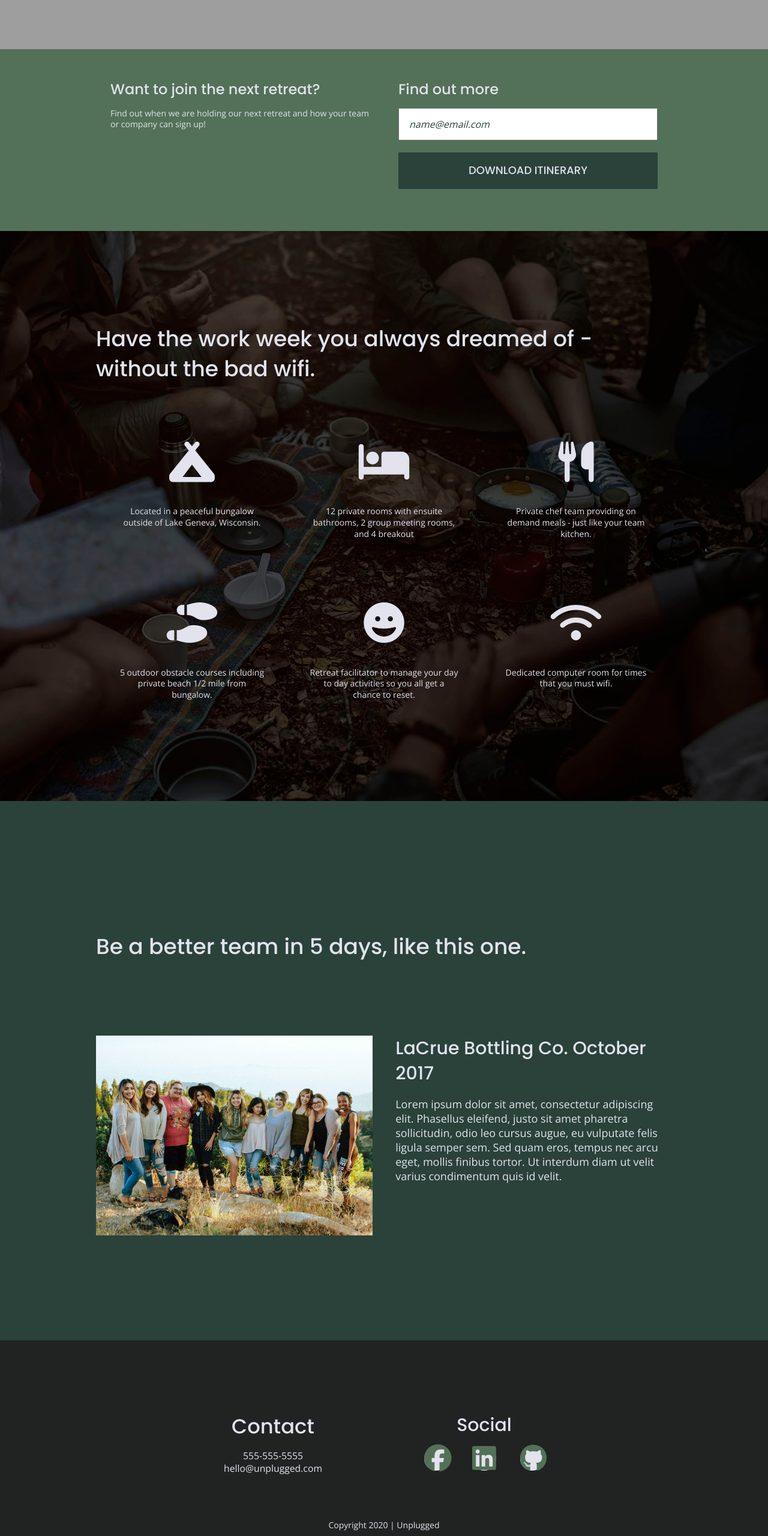
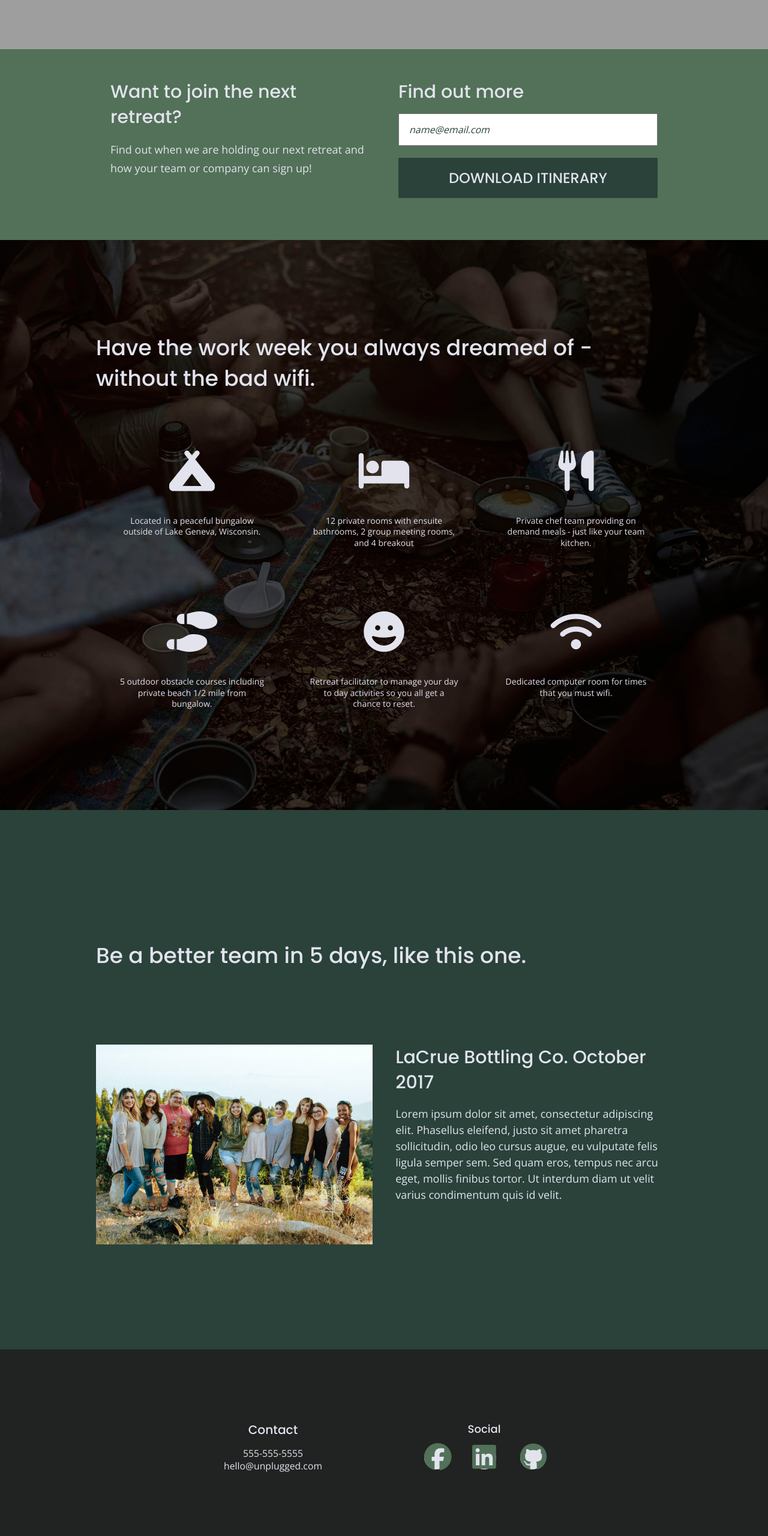
Before and after one commit to tylerthietje/206-repo, a plain HTML site: page 206-unplugged/index.html in a window 1280 px wide. Shown: the part 800-3360 px from the top of the page at 60% size. Drawn offline with nearby package versions, Linux system fonts and the light colour scheme; grey boxes are pictures that could not be loaded.

Commit message:
added finishing touches to site

```diff
--- a/206-unplugged/css/main.css
+++ b/206-unplugged/css/main.css
@@ -289,6 +289,10 @@ footer h3 {
 
 }
 
+p.copyright {
+  padding-top: 50px;
+}
+
 
 
 
@@ -333,7 +337,7 @@ aside h3 {
 
 aside p {
   font-size: .875em;
-  line-height: 1.25;
+  line-height: 1.5;
 }
 
 aside .form {
@@ -442,11 +446,19 @@ p.features-item-description {
   color: #e2e3ed;
 }
 
+.mission h2 {
+  word-spacing: .2em;
+}
+
 .mission-content {
   display: flex;
   justify-content: center;
   align-items: center;
   flex-flow: row wrap;
+}
+
+.mission-content p {
+  line-height: 1.5;
 }
 
 .map figure {
@@ -511,6 +523,7 @@ p.features-item-description {
 
 .faq-content p {
   margin: 5px 0 16px 0;
+  line-height: 1.5;
 }
 
 
@@ -648,6 +661,8 @@ header a {
     font-weight: 700;
   }
 
+  /* --Hero-- */
+
   .hero-area {
     min-height: 600px;
   }
@@ -657,6 +672,8 @@ header a {
     line-height: 1;
     margin: 0;
   }
+
+  /* --Aside-- */
 
   aside .content-wrapper {
     display: flex;
@@ -678,9 +695,14 @@ aside .form-description {
 
   aside p {
     font-size: .875em;
+    line-height: 1.75;
   }
 
+  input[type=button] {
+    font-size: 1.125em;
+  }
 
+  /* --Features-- */
 
   .features {
     min-height: 850px;
@@ -700,7 +722,7 @@ p.features-item-description {
     padding: 40px 20px;
   }
 
-/* Reviews */
+  /* --Reviews-- */
   .reviews {
 
   }
@@ -732,6 +754,12 @@ p.features-item-description {
     width: 48%;
   }
 
+  .reviews p {
+    line-height: 1.5;
+  }
+
+  /* --Footer-- */
+
   .footer-content {
     display: flex;
     justify-content: space-around;
@@ -747,16 +775,20 @@ p.features-item-description {
   .mission-content {
     display: flex;
     justify-content: space-between;
-  align-items: center;
+    align-items: flex-start;
   }
 
   .mission-content p {
     width: 45%;
   }
 
+  /* --Map-- */
+
   .map figure {
     padding-bottom: 46%;
   }
+
+  /* --Contact-- */
 
   .contact-section .content-wrapper h2 {
     width: 620px;
@@ -780,7 +812,7 @@ p.features-item-description {
   }
 
   .faq-content {
-  flex-basis: 40%;
+    flex-basis: 45%;
   }
 
   .faq h2 {
@@ -799,6 +831,8 @@ p.features-item-description {
       max-width: 960px;
   }
 
+  /* --Header-- */
+
   header a {
     font-weight: 700;
     font-size: 1.25em;
@@ -809,7 +843,8 @@ h2 {
   }
 
   h3, h4 {
-  font-size: 1.875em;
+    font-size: 1.125em;
+    font-weight: 500;
   }
 
   p {
@@ -819,7 +854,7 @@ p {
 
 
 
-/* Hero*/
+/* --Hero-- */
   .hero-area .content-wrapper {
     margin: 0;
   }
@@ -834,7 +869,7 @@ p {
     margin-top: 50px;
   }
 
-/* Aside*/
+  /* --Aside-- */
   aside .content-wrapper {
     justify-content: space-around;
   }
@@ -844,7 +879,21 @@ aside .content-wrapper .form {
     width: 25%;
   }
 
-/* Features*/
+  aside h3 {
+    font-size: 1.875em;
+  }
+
+  aside p {
+    font-size: 1.125em;
+    line-height: 1.75;
+  }
+
+  input[type=button] {
+    font-size: 1.5em;
+  }
+
+  /* --Features-- */
+
   .features h2 {
     width: 100%;
   }
@@ -853,13 +902,12 @@ aside .content-wrapper .form {
     flex-basis: 80%;
   }
 
-
-
   .features article {
     flex-basis: 30%;
   }
 
-/* Reviews*/
+  /* --Reviews-- */
+
   .reviews {
     padding-bottom: 100px;
   }
@@ -885,6 +933,8 @@ aside .content-wrapper .form {
     margin: 0;
   }
 
+  /* --Map-- */
+
   .map figure {
     padding-bottom: 38%;
   }
@@ -893,10 +943,6 @@ aside .content-wrapper .form {
     margin-bottom: 35px;
     width: 962px;
   }
-
-
-
-
 
 
 /* --------------------------------------------------------------------------
@@ -910,8 +956,6 @@ aside .content-wrapper .form {
   .faq-content {
     flex-basis: 45%;
   }
-
-
 
 }
 
--- a/206-unplugged/index.html
+++ b/206-unplugged/index.html
@@ -3,7 +3,7 @@
 
 <head>
   <meta charset="utf-8">
-  <title>Unplugged Retreat</title>
+  <title>Unplugged Retreat | Home</title>
   <meta name="description" content="">
   <meta name="viewport" content="width=device-width, initial-scale=1">
 
@@ -138,7 +138,7 @@
           </div>
         </div>
       </div>
-      <p>Copyright 2020 | Unplugged</p>
+      <p class="copyright">Copyright 2020 | Unplugged</p>
     </div>
   </footer><!-----End of Footer----->
 
```
Also changed, not shown: 206-unplugged/about/index.html (+2 -2 lines), 206-unplugged/faq/index.html (+3 -3 lines). Lines whose indentation alone changed are shown as unchanged.
